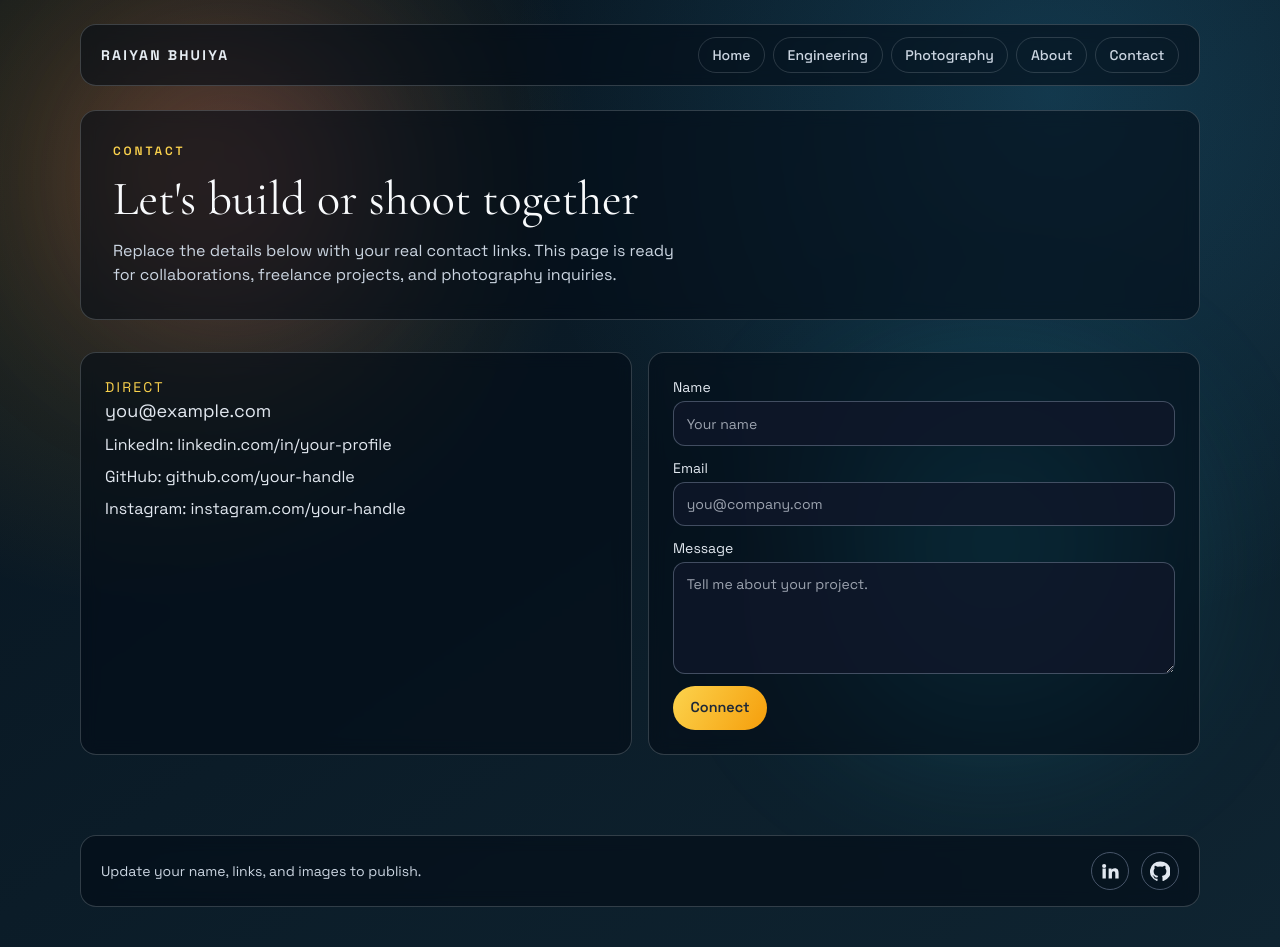
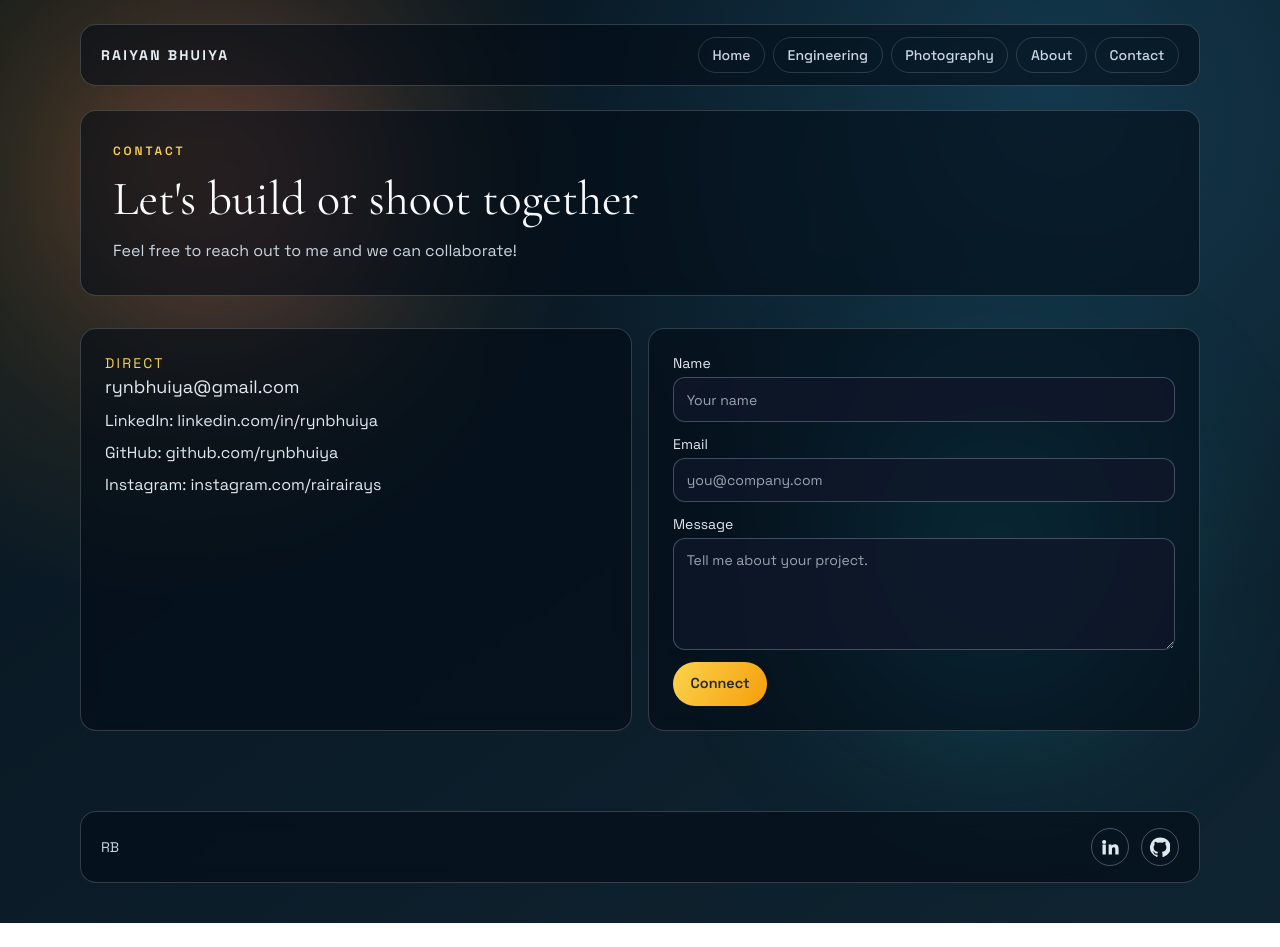
Before and after one commit to rynbhuiya/portfolio-website-v1, a Next.js app: page /contact in a window 1280 px wide. After the commit the page ends 923 px from the top, so only its background shows below. Built offline with nearby package versions, Linux system fonts and the light colour scheme.

Commit message:
update contact page

```diff
--- a/src/app/contact/page.tsx
+++ b/src/app/contact/page.tsx
@@ -5,19 +5,19 @@ export default function ContactPage() {
         <p className="text-xs font-semibold uppercase tracking-[0.24em] text-amber-300">Contact</p>
         <h1 className="font-serif text-4xl text-slate-50 sm:text-5xl">Let&apos;s build or shoot together</h1>
         <p className="max-w-xl text-slate-300">
-          Replace the details below with your real contact links. This page is ready for collaborations, freelance projects, and photography inquiries.
+          Feel free to reach out to me and we can collaborate!
         </p>
       </section>
 
       <section className="grid gap-4 lg:grid-cols-2">
         <article className="glass-panel space-y-2 p-6 text-slate-200">
           <p className="text-sm uppercase tracking-[0.16em] text-amber-300">Direct</p>
-          <a href="mailto:you@example.com" className="text-lg underline-offset-4 hover:underline">
-            you@example.com
+          <a href="mailto:rynbhuiya@gmail.com" className="text-lg underline-offset-4 hover:underline">
+            rynbhuiya@gmail.com
           </a>
-          <p>LinkedIn: linkedin.com/in/your-profile</p>
-          <p>GitHub: github.com/your-handle</p>
-          <p>Instagram: instagram.com/your-handle</p>
+          <p>LinkedIn: linkedin.com/in/rynbhuiya</p>
+          <p>GitHub: github.com/rynbhuiya</p>
+          <p>Instagram: instagram.com/rairairays</p>
         </article>
 
         <form className="glass-panel grid gap-3 p-6">
--- a/src/components/SiteFooter.tsx
+++ b/src/components/SiteFooter.tsx
@@ -5,7 +5,7 @@ export function SiteFooter() {
   return (
     <footer className="site-shell pb-10 pt-4">
       <div className="glass-panel flex flex-wrap items-center justify-between gap-3 px-5 py-4 text-sm text-slate-300">
-        <p>Update your name, links, and images to publish.</p>
+        <p>RB</p>
         <div className="flex items-center gap-3">
           <a
             href={linkedinUrl}
```
